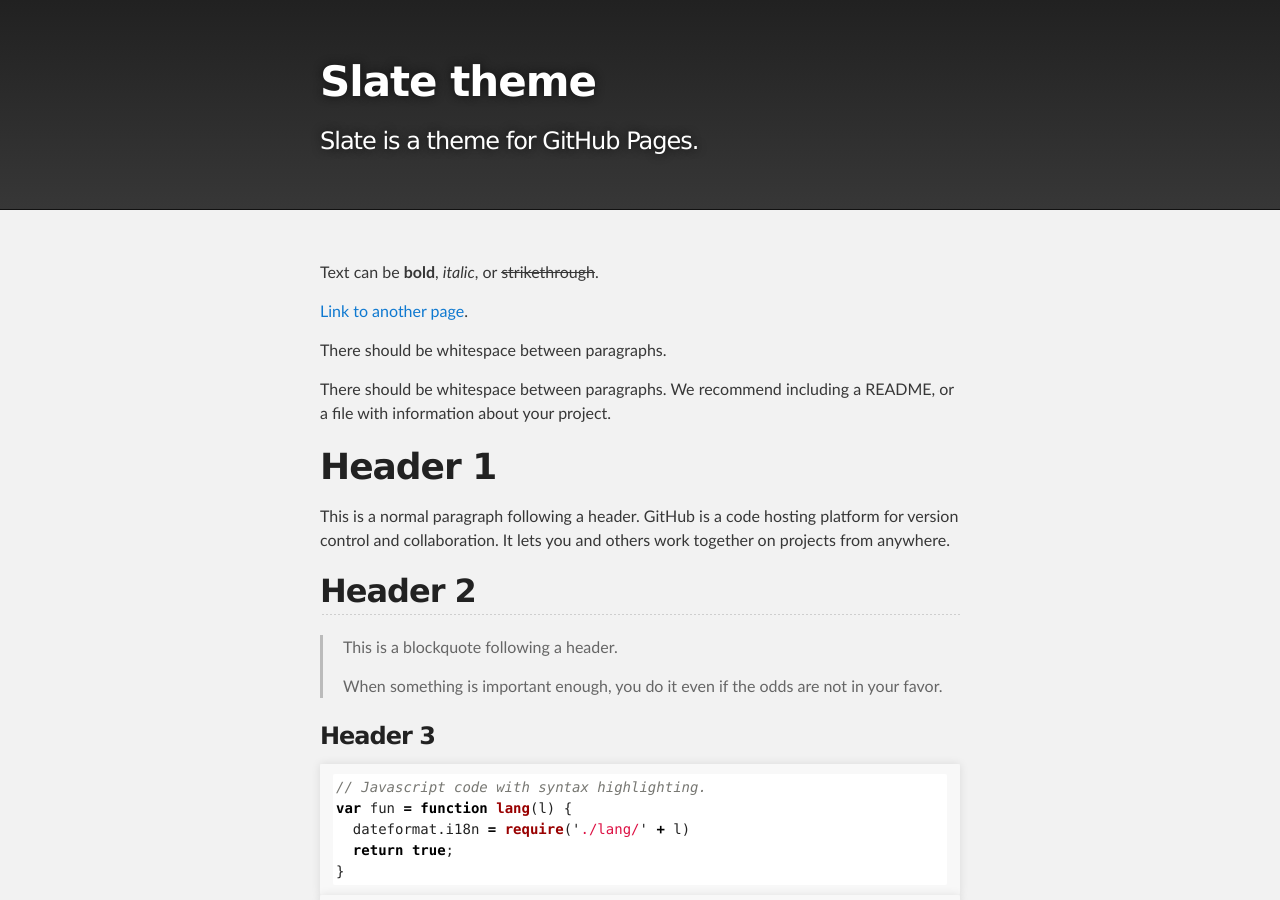
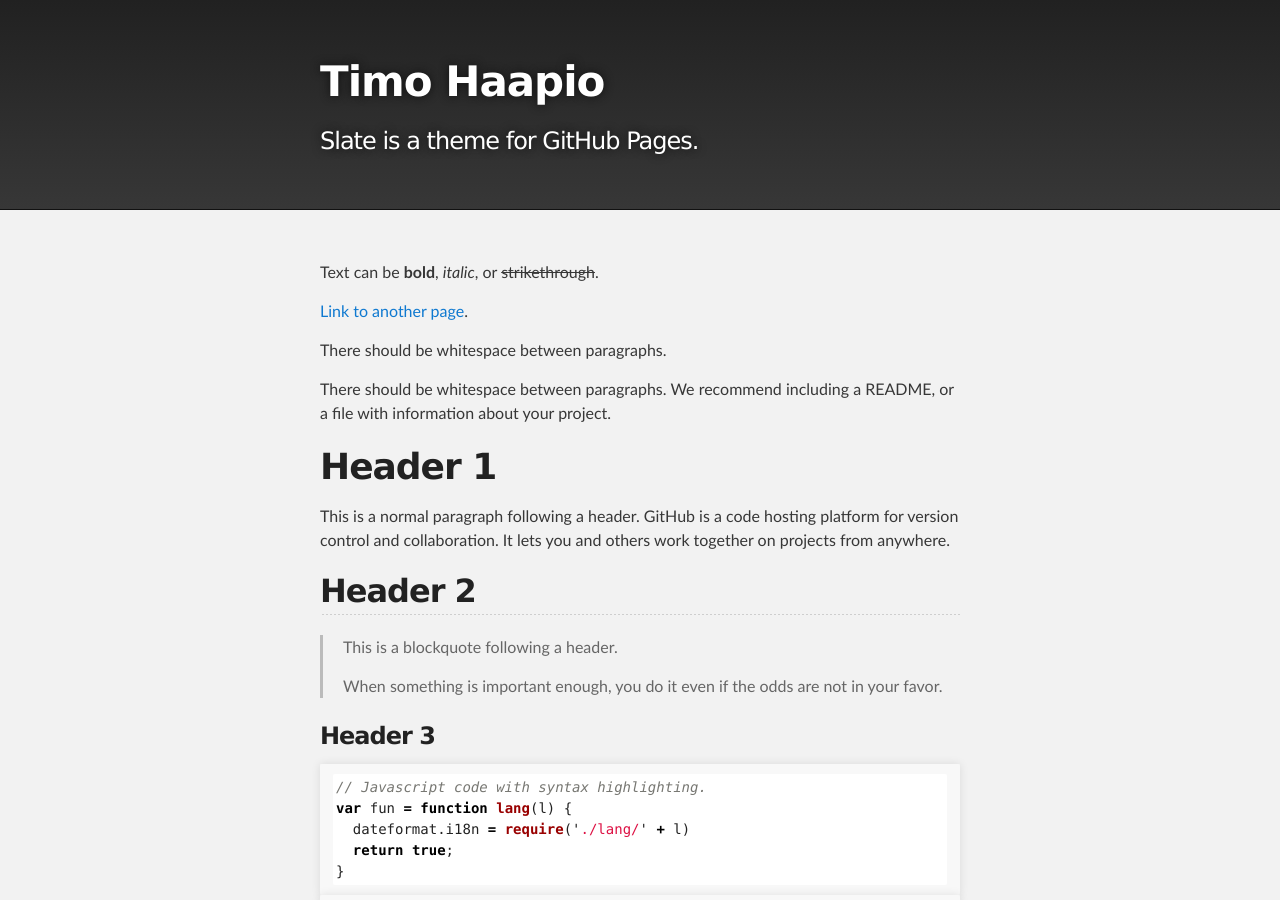
Before and after one commit to haapio/haapio.github.io, a Jekyll site: the page built from index.md, in a window 1280 px wide and 900 px high. Built offline with Jekyll 4.4.1, drawn with Linux system fonts in a browser that asks for light colours.

Commit message:
Update _config.yml

```diff
--- a/_config.yml
+++ b/_config.yml
@@ -1,5 +1,5 @@
-title: Slate theme
+title: Timo Haapio
 description: Slate is a theme for GitHub Pages.
-show_downloads: true
+show_downloads: false
 google_analytics:
 theme: jekyll-theme-slate
```
